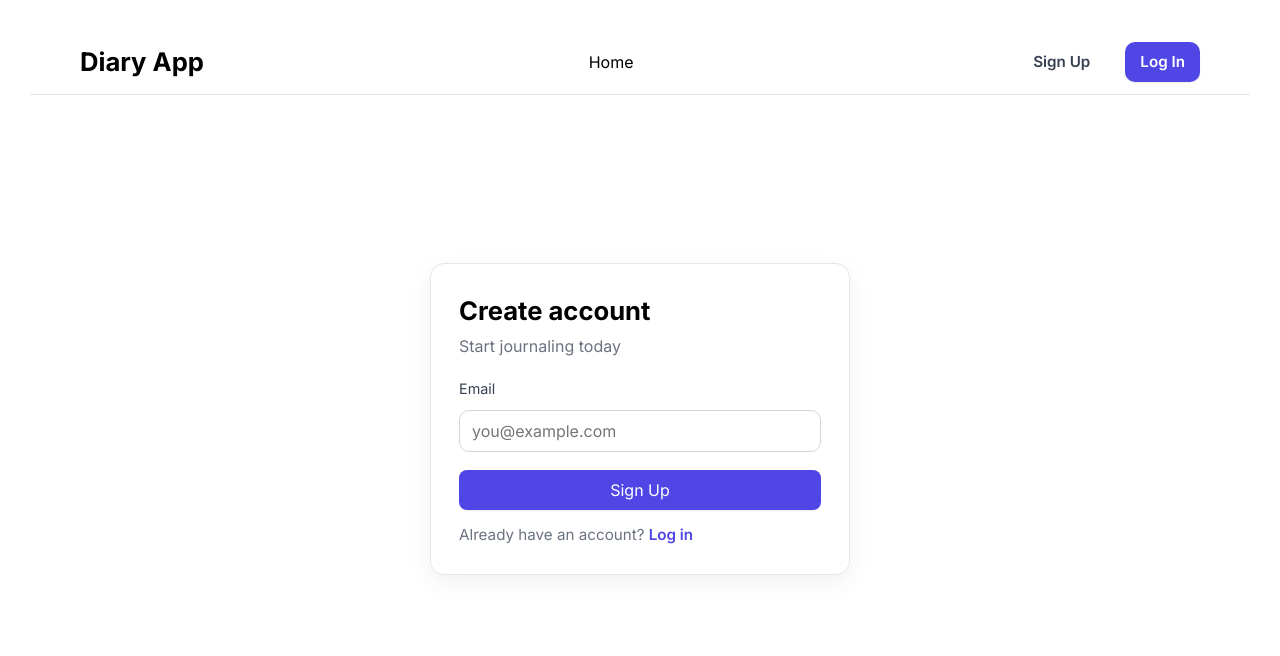
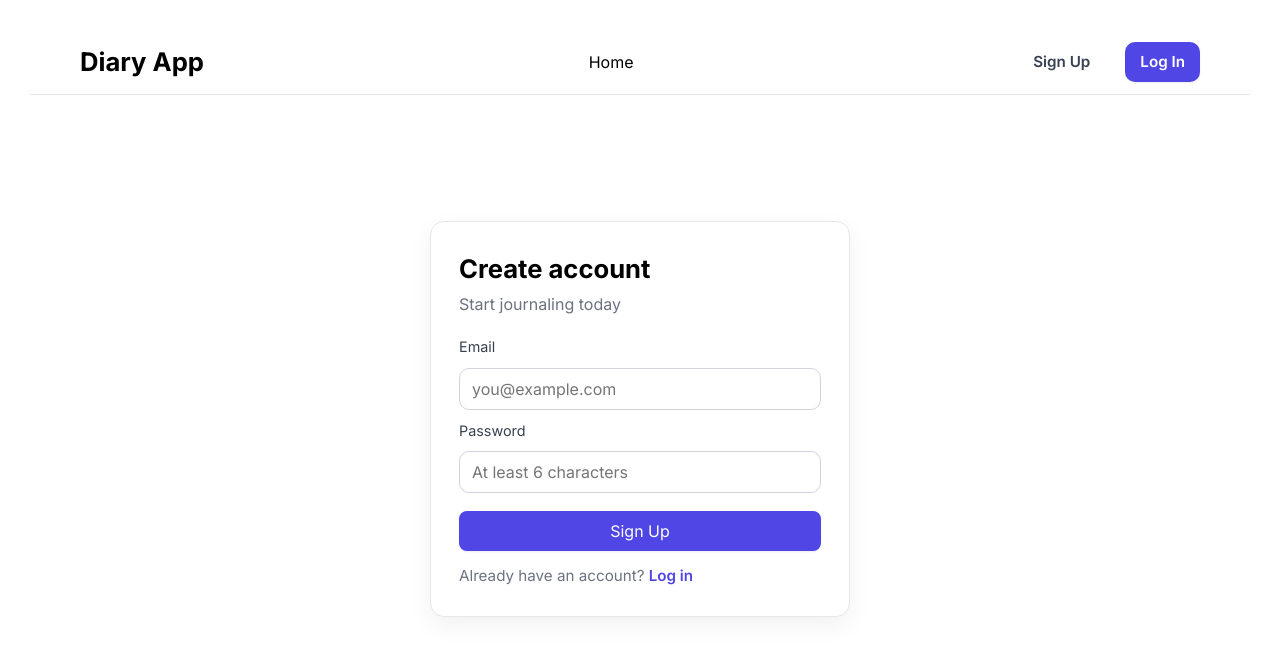
Before and after one commit to Tomek889/diary-app, a React (Vite) app in the folder client/: page /signup in a window 1280 px wide. Shown: the top 656 px of the page. Built offline with nearby package versions, Linux system fonts and the light colour scheme; no server answers.

Commit message:
Create an input for password

```diff
--- a/client/src/pages/LoginPage.jsx
+++ b/client/src/pages/LoginPage.jsx
@@ -4,6 +4,7 @@ const API_URL = import.meta.env.VITE_API_URL || "http://localhost:3000";
 
 export default function LoginPage() {
   const [email, setEmail] = useState("");
+  const [password, setPassword] = useState("");
   const [error, setError] = useState("");
   const navigate = useNavigate();
 
@@ -14,13 +15,19 @@ export default function LoginPage() {
     const cleanEmail = email.trim().toLowerCase();
     if (!cleanEmail) return;
 
+    const cleanPassword = password.trim();
+    if (!cleanPassword) {
+      setError("Password is required");
+      return;
+    }
+
     try {
       const res = await fetch(`${API_URL}/api/login`, {
         method: "POST",
         headers: {
           "Content-Type": "application/json",
         },
-        body: JSON.stringify({ email: cleanEmail }),
+        body: JSON.stringify({ email: cleanEmail, password: cleanPassword }),
       });
 
       const data = await res.json();
@@ -53,6 +60,19 @@ export default function LoginPage() {
             required
           />
 
+          <label htmlFor="login-password" className="form-label">
+            Password
+          </label>
+          <input
+            id="login-password"
+            type="password"
+            value={password}
+            onChange={(e) => setPassword(e.target.value)}
+            placeholder="••••••••"
+            className="form-input"
+            required
+          />
+
           {error && <p className="auth-error">{error}</p>}
 
           <button type="submit" className="btn-primary auth-submit">
--- a/client/src/pages/SignupPage.jsx
+++ b/client/src/pages/SignupPage.jsx
@@ -1,9 +1,10 @@
 import { Link, useNavigate } from "react-router-dom";
 import { useState } from "react";
-const API_URL = import.meta.env.VITE_API_URL || 'http://localhost:3000';
+const API_URL = import.meta.env.VITE_API_URL || "http://localhost:3000";
 
 export default function SignupPage() {
   const [email, setEmail] = useState("");
+  const [password, setPassword] = useState("");
   const [error, setError] = useState("");
   const navigate = useNavigate();
 
@@ -20,7 +21,7 @@ export default function SignupPage() {
         headers: {
           "Content-Type": "application/json",
         },
-        body: JSON.stringify({ email: cleanEmail }),
+        body: JSON.stringify({ email: cleanEmail, password: password }),
       });
 
       const data = await res.json();
@@ -53,6 +54,20 @@ export default function SignupPage() {
             required
           />
 
+          <label htmlFor="signup-password" className="form-label">
+            Password
+          </label>
+          <input
+            id="signup-password"
+            type="password"
+            value={password}
+            onChange={(e) => setPassword(e.target.value)}
+            placeholder="At least 6 characters"
+            className="form-input"
+            minLength={6}
+            required
+          />
+
           {error && <p className="auth-error">{error}</p>}
 
           <button type="submit" className="btn-primary auth-submit">
```
